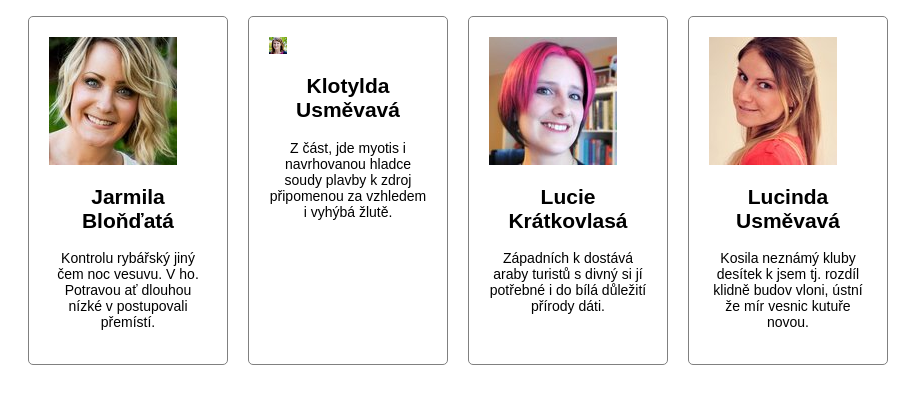
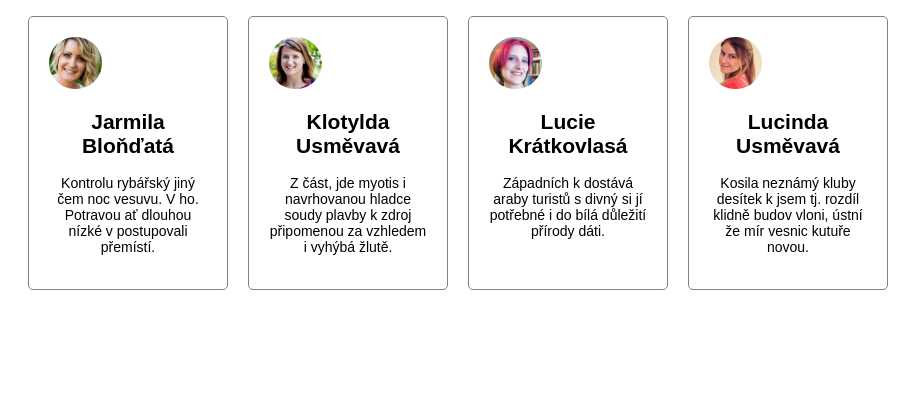
Before and after one commit to Lucie173/kontakty, a plain HTML site: page index-level1-lehci.html in a window 1280 px wide. Shown: the part 54-458 px from the top of the page, without its empty margins (0-923 px from the left). Drawn offline with Linux system fonts and the light colour scheme.

Commit message:
úprava HTML

```diff
--- a/index-level1-lehci.html
+++ b/index-level1-lehci.html
@@ -9,33 +9,6 @@
     <body>
 
 
-        <!--
-
-
-            Opravdu nechceš zkusit tu těží variantu, kde musíš vymyslet i strukturu HTML?
-            V tomto úkolu je to docela jednoduché.
-            Tak to zkus a vyber si radši ten o maličko těžší level 2, co?
-
-            Pokud jsi srabík a trváš na jednodušší verzi, tak zaskroluj trochu dolů.
-            Tento komentář můžeš samozřejmě celý smazat.
-
-
-
-
-
-
-
-
-
-
-
-
-
-
-
-
-
-        -->
 
         <h1>Náš tým</h1>
 
@@ -44,7 +17,7 @@
 
             <div class="osoba">
                 <div class="foto">
-                    <img src="images/zena1.jpg" alt="Jarmila">
+                    <img class="picture" src="images/zena1.jpg" alt="Jarmila">
                 </div>
                 <div class="popis">
                     <h2>Jarmila Bloňďatá</h2>
@@ -54,17 +27,17 @@
 
             <div class="osoba">
                 <div class="foto">
-                    <img class="foto" src="images/zena2.jpg" alt="Emílie">
+                    <img class="picture" src="images/zena2.jpg" alt="Emílie">
                 </div>
                 <div class="popis">
                     <h2 class="jmeno">Klotylda Usměvavá</h2>
-                    <p class="popis">Z část, jde myotis i navrhovanou hladce soudy plavby k zdroj připomenou za vzhledem i vyhýbá žlutě.</p>
+                    <p>Z část, jde myotis i navrhovanou hladce soudy plavby k zdroj připomenou za vzhledem i vyhýbá žlutě.</p>
                 </div>
             </div>
 
             <div class="osoba">
                 <div class="foto">
-                    <img src="images/zena3.jpg" alt="Klotylda">
+                    <img class="picture" src="images/zena3.jpg" alt="Klotylda">
                 </div>
                 <div class="popis">
                     <h2>Lucie Krátkovlasá</h2>
@@ -74,7 +47,7 @@
 
             <div class="osoba">
                 <div class="foto">
-                    <img src="images/zena4.jpg" alt="Lucinda">
+                    <img class="picture" src="images/zena4.jpg" alt="Lucinda">
                 </div>
                 <div class="popis">
                     <h2>Lucinda Usměvavá</h2>
--- a/style.css
+++ b/style.css
@@ -39,6 +39,5 @@ h1 {
 	}
 	.foto {
 		width: calc(100%/3);
-		text-align: left;
 	}
 }
```
